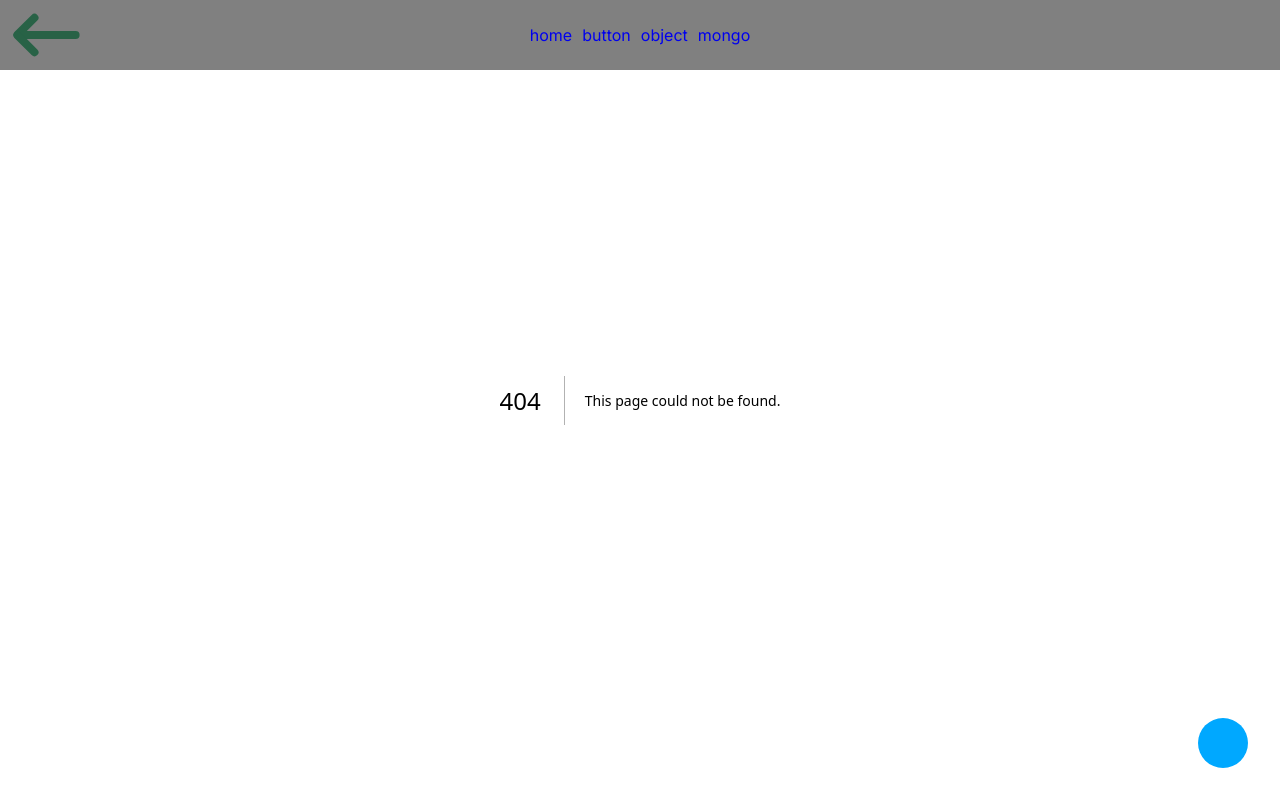
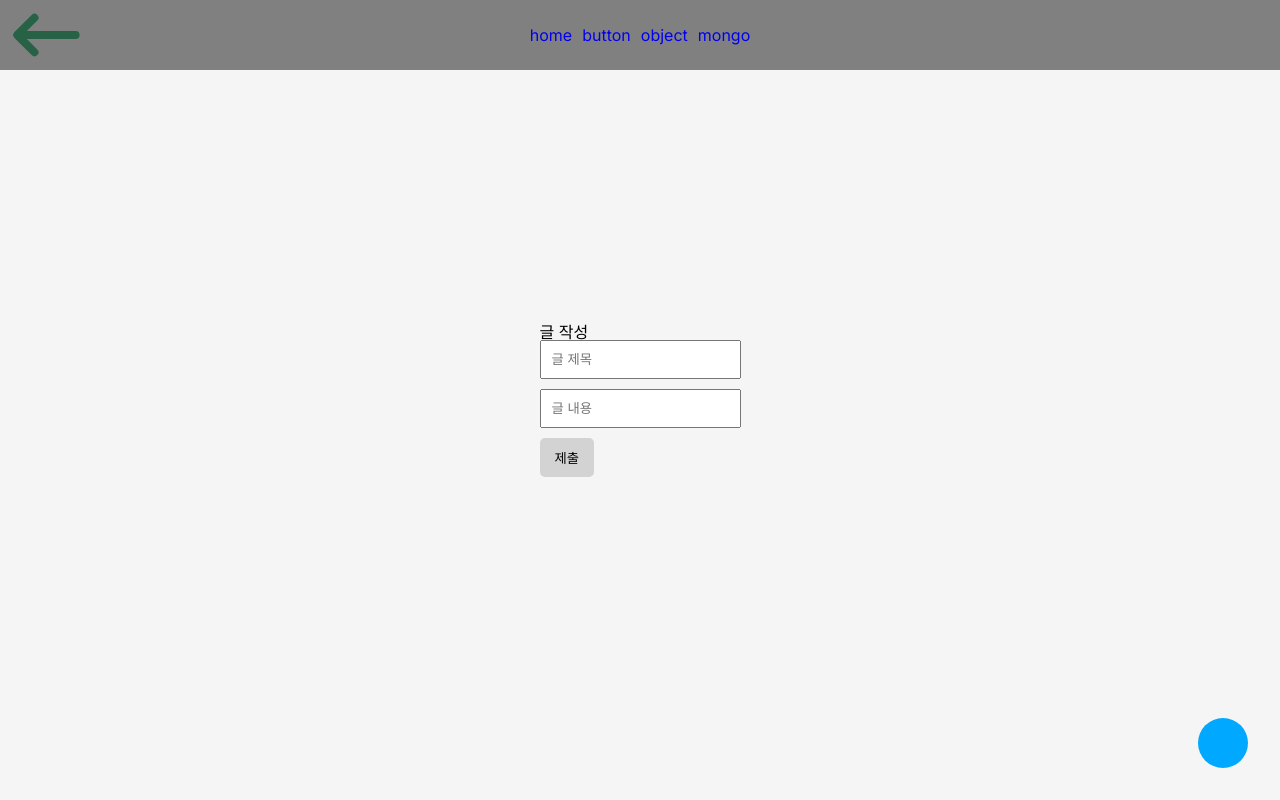
Before and after one commit to SRHS-SPAM/Assignment, a Next.js app in the folder next_assignment/submit/lilac/: page /write in a window 1280 px wide. Before the commit this address had no page. Built offline with nearby package versions, Linux system fonts and the light colour scheme.

Commit message:
Today's non-Fon'd-FIFTH-assignment's codes'

```diff
--- a/next_assignment/submit/lilac/app/detail/[default]/page.js
+++ b/next_assignment/submit/lilac/app/detail/[default]/page.js
@@ -2,7 +2,7 @@ import { connectDB } from "@/util/database"
 import { ObjectId } from "mongodb"
 export default async function Detail(props) {
     const db = (await connectDB).db("next-check")
-    let result = await db.collection("mongo").findOne({ _id : new ObjectId(props.params.default)})
+    let result = await db.collection("write").findOne({ _id : new ObjectId(props.params.default)})
     console.log(props)
     return (
         <div>
--- a/next_assignment/submit/lilac/app/globals.css
+++ b/next_assignment/submit/lilac/app/globals.css
@@ -220,3 +220,20 @@ body {
   box-shadow: 0px 3px 3px rgba(0, 0, 0, 0.25);
   transform: rotate(60deg);
 }
+
+
+.p-20 {
+  padding: 20px;
+}
+.p-20 input {
+  box-sizing: border-box;
+  padding: 10px;
+  display: block;
+  margin-bottom: 10px;
+}
+.p-20 button {
+  padding: 10px 15px;
+  background: lightgray;
+  border: none;
+  border-radius: 5px;
+}
--- /dev/null
+++ b/next_assignment/submit/lilac/app/write/page.js
@@ -0,0 +1,12 @@
+export default function Write() {
+    return (
+        <div className="p-20">
+            <h4>글 작성</h4>
+            <form action="/api/post/up" method="POST">
+                <input name="title" placeholder="글 제목"/>
+                <input name="content" placeholder="글 내용"/>
+                <button type="submit">제출</button>
+            </form>
+        </div>
+    )
+}
--- /dev/null
+++ b/next_assignment/submit/lilac/pages/api/post/up.js
@@ -0,0 +1,15 @@
+import { connectDB } from "@/util/database"
+
+export default async function handler(요청, 응답) {
+    if(요청.method=="POST") {
+        const client = await connectDB
+        const db = client.db("next-check")
+        if(요청.body.title=="" || 요청.body.content=="") return 응답.redirect(302, "/error")
+        try {
+            let result = await db.collection("write").insertOne(요청.body)
+            return 응답.redirect(302, "/mongo")
+        } catch (error) {
+            return 응답.redirect(302, "/error")
+        }
+    }
+}
```
Also changed, not shown: next_assignment/submit/lilac/app/error/page.js (added, +8 -0 lines), next_assignment/submit/lilac/app/mongo/page.js (+7 -1 lines).
